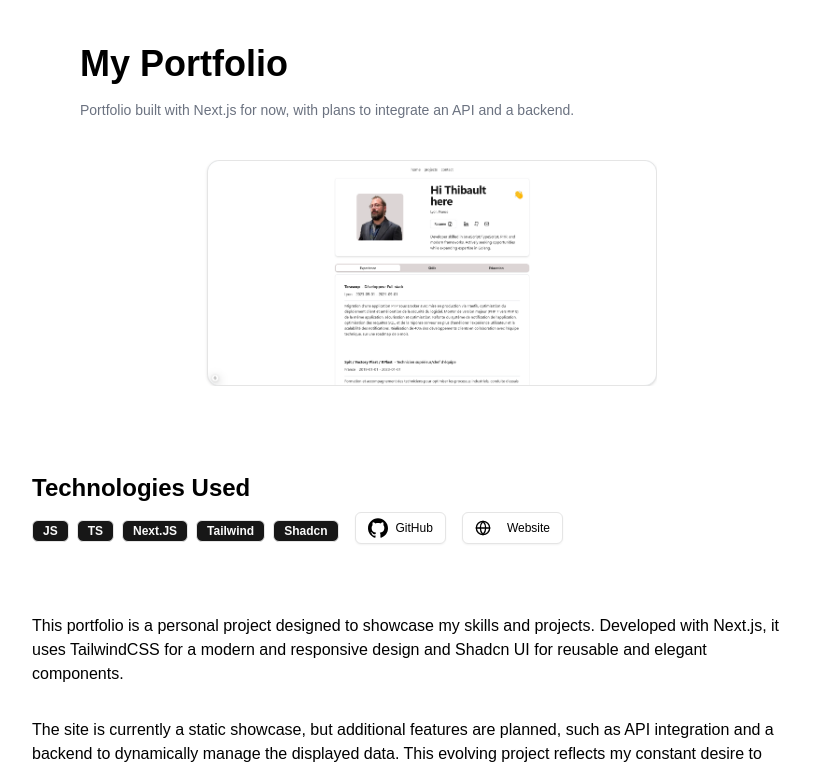
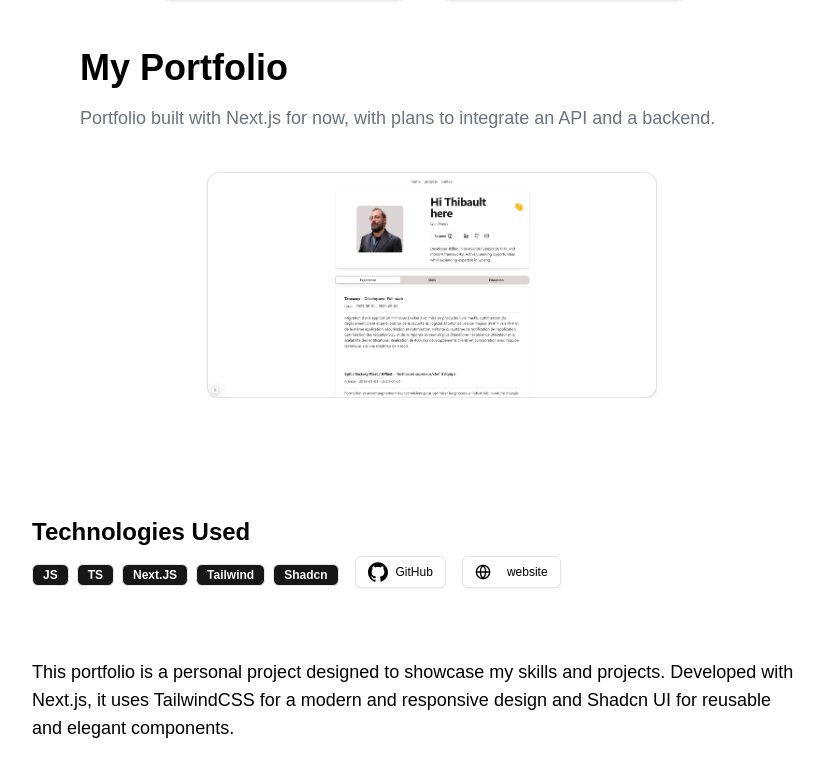
Before and after one commit to R-Thibault/portfolio-2024, a Next.js app: page /en/projects/1 in a window 1280 px wide. Shown: the part 414-1180 px from the top of the page, without its empty margins (224-1048 px from the left). Built offline with nearby package versions, Linux system fonts and the light colour scheme.

Commit message:
fix: add some change for UX ( texte size and spacing ) and some btns txtadd to translation

```diff
--- a/messages/en.json
+++ b/messages/en.json
@@ -12,6 +12,9 @@
     "experiencesTab": "Experiences",
     "skillsTab": "Skills",
     "educationsTab": "Educations"
+  },
+  "proLinks": {
+    "resume": "My Resume"
   },
   "experiences": [
     {
@@ -105,7 +108,9 @@
       "imageUrl": "/projects/portfolio/portfolio.png",
       "technologies": ["JS", "TS", "Next.JS", "Tailwind", "Shadcn"],
       "websiteUrl": "https://portfolio.thibault-rossa.fr/",
-      "githubUrl": "https://github.com/R-Thibault/portfolio-2024"
+      "githubUrl": "https://github.com/R-Thibault/portfolio-2024",
+      "website": "website",
+      "moreInfos": "More infos"
     },
     {
       "id": 2,
@@ -114,7 +119,9 @@
       "imageUrl": "/projects/photowebsite/photowebsitegallery2.png",
       "technologies": ["JS", "TS", "Next.JS"],
       "websiteUrl": "https://photowebsite.thibault-rossa.fr/",
-      "githubUrl": "https://github.com/R-Thibault/contentful-photowebsite"
+      "githubUrl": "https://github.com/R-Thibault/contentful-photowebsite",
+      "website": "website",
+      "moreInfos": "More infos"
     },
     {
       "id": 3,
@@ -123,7 +130,9 @@
       "imageUrl": "/projects/quaiAntique/quaiAntique1.png",
       "technologies": ["PHP", "TWIG", "Symfony"],
       "websiteUrl": "https://quai-antique.thibault-rossa.fr/",
-      "githubUrl": "https://github.com/R-Thibault/le_quai_antique"
+      "githubUrl": "https://github.com/R-Thibault/le_quai_antique",
+      "website": "website",
+      "moreInfos": "More infos"
     },
     {
       "id": 4,
@@ -140,7 +149,9 @@
         "REST"
       ],
       "websiteUrl": "https://ressources.thibault-rossa.fr/",
-      "githubUrl": "https://github.com/R-Thibault/portfolio.git"
+      "githubUrl": "https://github.com/R-Thibault/portfolio.git",
+      "website": "website",
+      "moreInfos": "More infos"
     }
   ],
   "ContactSuccess": {
@@ -167,7 +178,8 @@
       "imageUrl": ["/projects/portfolio/portfolio.png"],
       "technologies": ["JS", "TS", "Next.JS", "Tailwind", "Shadcn"],
       "websiteUrl": "https://portfolio.thibault-rossa.fr/",
-      "githubUrl": "https://github.com/R-Thibault/portfolio-2024"
+      "githubUrl": "https://github.com/R-Thibault/portfolio-2024",
+      "website": "website"
     },
     {
       "id": 2,
@@ -188,7 +200,8 @@
       ],
       "technologies": ["JS", "TS", "Next.JS"],
       "websiteUrl": "https://photowebsite.thibault-rossa.fr/",
-      "githubUrl": "https://github.com/R-Thibault/contentful-photowebsite"
+      "githubUrl": "https://github.com/R-Thibault/contentful-photowebsite",
+      "website": "website"
     },
     {
       "id": 3,
@@ -207,7 +220,8 @@
       ],
       "technologies": ["PHP", "TWIG", "Symfony"],
       "websiteUrl": "https://quai-antique.thibault-rossa.fr/",
-      "githubUrl": "https://github.com/R-Thibault/le_quai_antique"
+      "githubUrl": "https://github.com/R-Thibault/le_quai_antique",
+      "website": "website"
     },
     {
       "id": 4,
@@ -233,7 +247,8 @@
         "REST"
       ],
       "websiteUrl": "https://ressources.thibault-rossa.fr/",
-      "githubUrl": "https://github.com/R-Thibault/portfolio.git"
+      "githubUrl": "https://github.com/R-Thibault/portfolio.git",
+      "website": "website"
     }
   ],
   "projectBlog": {
--- a/messages/fr.json
+++ b/messages/fr.json
@@ -12,6 +12,9 @@
     "experiencesTab": "Experiences",
     "skillsTab": "Compétences",
     "educationsTab": "Etudes"
+  },
+  "proLinks": {
+    "resume": "Mon CV"
   },
   "experiences": [
     {
@@ -105,7 +108,9 @@
       "imageUrl": "/projects/portfolio/portfolio.png",
       "technologies": ["JS", "TS", "Next.JS", "Tailwind", "Shadcn"],
       "websiteUrl": "https://portfolio.thibault-rossa.fr/",
-      "githubUrl": "https://github.com/R-Thibault/portfolio-2024"
+      "githubUrl": "https://github.com/R-Thibault/portfolio-2024",
+      "website": "site",
+      "moreInfos": "Plus d'infos"
     },
     {
       "id": 2,
@@ -114,7 +119,9 @@
       "imageUrl": "/projects/photowebsite/photowebsitegallery2.png",
       "technologies": ["JS", "TS", "Next.JS"],
       "websiteUrl": "https://photowebsite.thibault-rossa.fr/",
-      "githubUrl": "https://github.com/R-Thibault/contentful-photowebsite"
+      "githubUrl": "https://github.com/R-Thibault/contentful-photowebsite",
+      "website": "site",
+      "moreInfos": "Plus d'infos"
     },
     {
       "id": 3,
@@ -123,7 +130,9 @@
       "imageUrl": "/projects/quaiAntique/quaiAntique1.png",
       "technologies": ["PHP", "TWIG", "Symfony"],
       "websiteUrl": "https://quai-antique.thibault-rossa.fr/",
-      "githubUrl": "https://github.com/R-Thibault/le_quai_antique"
+      "githubUrl": "https://github.com/R-Thibault/le_quai_antique",
+      "website": "site",
+      "moreInfos": "Plus d'infos"
     },
     {
       "id": 4,
@@ -140,7 +149,9 @@
         "REST"
       ],
       "websiteUrl": "https://ressources.thibault-rossa.fr/",
-      "githubUrl": "https://github.com/R-Thibault/portfolio.git"
+      "githubUrl": "https://github.com/R-Thibault/portfolio.git",
+      "website": "site",
+      "moreInfos": "Plus d'infos"
     }
   ],
   "ContactSuccess": {
@@ -167,7 +178,8 @@
       "imageUrl": ["/projects/portfolio/portfolio.png"],
       "technologies": ["JS", "TS", "Next.JS", "Tailwind", "Shadcn"],
       "websiteUrl": "https://portfolio.thibault-rossa.fr/",
-      "githubUrl": "https://github.com/R-Thibault/portfolio-2024"
+      "githubUrl": "https://github.com/R-Thibault/portfolio-2024",
+      "website": "site"
     },
     {
       "id": 2,
@@ -188,7 +200,8 @@
       ],
       "technologies": ["JS", "TS", "Next.JS"],
       "websiteUrl": "https://photowebsite.thibault-rossa.fr/",
-      "githubUrl": "https://github.com/R-Thibault/contentful-photowebsite"
+      "githubUrl": "https://github.com/R-Thibault/contentful-photowebsite",
+      "website": "site"
     },
     {
       "id": 3,
@@ -207,7 +220,8 @@
       ],
       "technologies": ["PHP", "TWIG", "Symfony"],
       "websiteUrl": "https://quai-antique.thibault-rossa.fr/",
-      "githubUrl": "https://github.com/R-Thibault/le_quai_antique"
+      "githubUrl": "https://github.com/R-Thibault/le_quai_antique",
+      "website": "site"
     },
     {
       "id": 4,
@@ -233,7 +247,8 @@
         "REST"
       ],
       "websiteUrl": "https://ressources.thibault-rossa.fr/",
-      "githubUrl": "https://github.com/R-Thibault/portfolio.git"
+      "githubUrl": "https://github.com/R-Thibault/portfolio.git",
+      "website": "site"
     }
   ],
   "projectBlog": {
--- a/src/app/[locale]/layout.tsx
+++ b/src/app/[locale]/layout.tsx
@@ -48,7 +48,7 @@ export default async function LocaleLayout({
         <link rel="manifest" href="/manifest.json" />
         <meta name="theme-color" content="#ffffff" />
       </head>
-      <body className="mx-auto flex min-h-screen max-w-4xl flex-col ">
+      <body className="mx-auto flex min-h-screen max-w-4xl flex-col text-lg">
         <NextIntlClientProvider messages={messages}>
           <main className="grow md:px-8 px-2">
             <MainMenu />
--- a/src/components/atoms/ResumeLink.tsx
+++ b/src/components/atoms/ResumeLink.tsx
@@ -1,14 +1,16 @@
+import { useTranslations } from "next-intl";
 import Link from "next/link";
 import React from "react";
 
 export default function ResumeLink() {
+  const t = useTranslations("proLinks");
   return (
     <Link
       href="/cv/cv-thibault-rossa.pdf"
       target="_blank"
       className="inline-flex items-center justify-center whitespace-nowrap rounded-md text-sm font-medium transition-colors focus-visible:outline-none focus-visible:ring-1 focus-visible:ring-ring disabled:pointer-events-none disabled:opacity-50 border border-input bg-background shadow-sm hover:bg-accent hover:text-accent-foreground h-9 px-4 py-2"
     >
-      <span className="font-semibold">Resume</span>
+      <span className="font-semibold">{t("resume")}</span>
       <svg
         xmlns="http://www.w3.org/2000/svg"
         width="24"
--- a/src/components/molecules/ExperiencesDisplay.tsx
+++ b/src/components/molecules/ExperiencesDisplay.tsx
@@ -9,7 +9,7 @@ export default function ExperiencesDisplay({
   experiences: experienceType[];
 }) {
   return (
-    <div className="flex flex-row flex-wrap gap-4 justify-between h-full">
+    <div className="flex w-full flex-row flex-wrap gap-4 justify-between h-full">
       {experiences.map((experience) => (
         <ExperienceBlock
           key={experience.id}
--- a/src/components/molecules/ProjectCard.tsx
+++ b/src/components/molecules/ProjectCard.tsx
@@ -29,7 +29,7 @@ export function ProjectCard({ projectCard }: { projectCard: ProjectCardType }) {
             {projectCard.title}
           </h3>
           <p className="text-sm my-4 text-center">{projectCard.description}</p>
-          <div className="flex flex-wrap justify-center gap-2 mb-4">
+          <div className="flex flex-wrap justify-center gap-1 mb-4">
             {projectCard.technologies.map((tech, index) => (
               <Badge
                 key={index}
@@ -43,8 +43,8 @@ export function ProjectCard({ projectCard }: { projectCard: ProjectCardType }) {
         </div>
       </CardContent>
 
-      <CardFooter className=" pb-4 absolute bottom-0 left-0 right-0 flex justify-center space-x-4 opacity-0 group-hover:opacity-100 transition-opacity duration-300">
-        <Button variant="outline" size="sm" asChild>
+      <CardFooter className="p-1  absolute bottom-0 left-0 right-0 flex flex-wrap gap-2 justify-center space-x-4 opacity-0 group-hover:opacity-100 transition-opacity duration-300 z-20">
+        <Button variant="outline" size="sm" asChild className="p-2">
           <Link
             href={projectCard.githubUrl}
             target="_blank"
@@ -59,23 +59,23 @@ export function ProjectCard({ projectCard }: { projectCard: ProjectCardType }) {
             GitHub
           </Link>
         </Button>
-        <Button variant="outline" size="sm" asChild>
+        <Button variant="outline" size="sm" asChild className="p-2">
           <Link
             href={projectCard.websiteUrl}
             target="_blank"
             rel="noopener noreferrer"
           >
-            <Globe className="w-4 h-4 mr-2" />
-            Website
+            <Globe className="w-4 h-4" />
+            {projectCard.website}
           </Link>
         </Button>
-        <Button variant="outline" size="sm" asChild>
+        <Button variant="outline" size="sm" asChild className="p-2">
           <Link
             href={`/${locale}/projects/` + projectCard.id}
             rel="noopener noreferrer"
           >
-            <Globe className="w-4 h-4 mr-2" />
-            More infos
+            <Globe className="w-4 h-4" />
+            {projectCard.moreInfos}
           </Link>
         </Button>
       </CardFooter>
--- a/src/components/organisms/BlogArticle.tsx
+++ b/src/components/organisms/BlogArticle.tsx
@@ -20,11 +20,11 @@ import { useTranslations } from "next-intl";
 export default function BlogArticle({ project }: { project: ProjectBlogType }) {
   const t = useTranslations("projectBlog");
   return (
-    <div className="max-w-7xl mx-auto px-1 sm:px-6 lg:px-8 py-8">
+    <div className="max-w-7xl mx-auto px-1 sm:px-6 lg:px-8 py-8 ">
       {/* Blog Header */}
       <div className="max-w-2xl mx-auto">
-        <h1 className="text-4xl font-extrabold mb-4">{project.title}</h1>
-        <p className="text-gray-500 text-sm mb-6">{project.description}</p>
+        <h1 className="text-4xl font-extrabold mb-4 ">{project.title}</h1>
+        <p className="text-gray-500 text-lg mb-6 ">{project.description}</p>
         <div className="flex justify-center items-center">
           <Carousel
             className="sm:max-w-lg  max-w-md my-4 h-[16em] "
@@ -106,7 +106,7 @@ export default function BlogArticle({ project }: { project: ProjectBlogType }) {
               rel="noopener noreferrer"
             >
               <Globe className="w-4 h-4 mr-2" />
-              Website
+              {project.website}
             </Link>
           </Button>
         </div>
@@ -114,7 +114,7 @@ export default function BlogArticle({ project }: { project: ProjectBlogType }) {
       {/* Blog Content */}
       <div className="prose prose-sm sm:prose lg:prose-lg xl:prose-xl mx-auto">
         {project.content.map((paragraph, index) => (
-          <p key={index} className="py-4">
+          <p key={index} className="py-4 ">
             {paragraph}
           </p>
         ))}
--- a/src/types/projectCardType.ts
+++ b/src/types/projectCardType.ts
@@ -6,6 +6,8 @@ export type ProjectCardType = {
   technologies: string[];
   githubUrl: string;
   websiteUrl: string;
+  website: string;
+  moreInfos: string;
 };
 
 export type ProjectCardBlogType = {
--- a/src/types/projetBlogType.ts
+++ b/src/types/projetBlogType.ts
@@ -7,4 +7,5 @@ export type ProjectBlogType = {
   technologies: string[];
   githubUrl: string;
   websiteUrl: string;
+  website: string;
 };
```
Also changed, not shown: src/components/atoms/ExperienceBlock.tsx (+6 -6 lines), src/components/organisms/JobInfosDisplay.tsx (+14 -5 lines), src/components/ui/tabs.tsx (+13 -13 lines).
